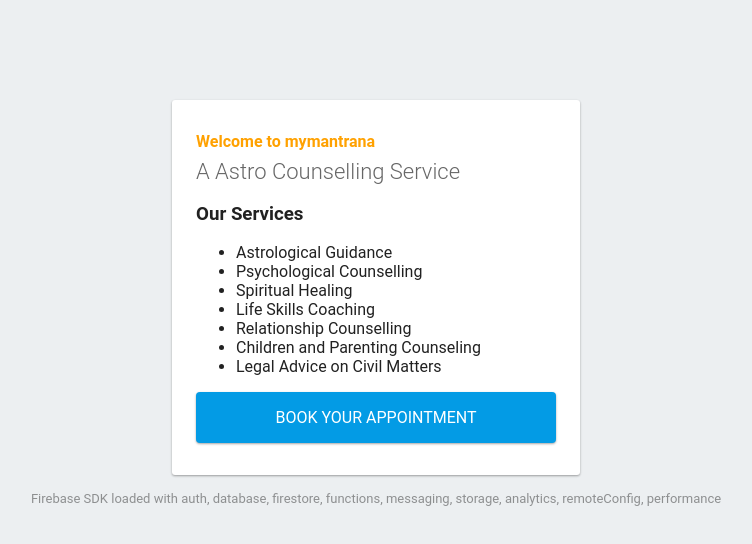
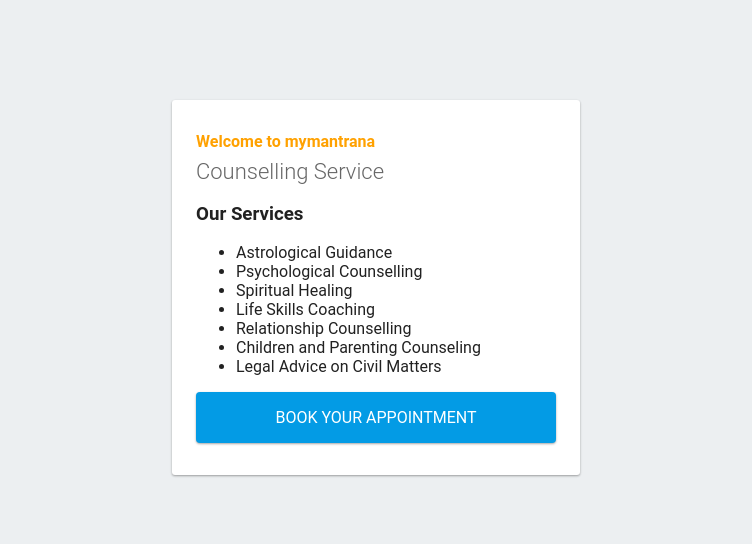
Before and after one commit to abhinavvashisht/mymantrana, a website: page public/index.html in a window 1280 px wide. Shown: the whole page, without its empty margins (264-1016 px from the left). Drawn offline with Linux system fonts and the light colour scheme; some packages are replaced by stand-ins of ours.

Commit message:
Edited Index Page

```diff
--- a/public/index.html
+++ b/public/index.html
@@ -41,7 +41,7 @@
   <body>
     <div id="message">
       <h2>Welcome to mymantrana</h2>
-      <h1>A Astro Counselling Service</h1>
+      <h1>Counselling Service</h1>
       <h3>Our Services</h3>
       <ul>
         <li>Astrological Guidance</li>
@@ -54,7 +54,7 @@
       </ul>
       <a target="_blank" href="https://calendar.app.google/U3Z5rN4XHp2BkjuS8">Book Your Appointment</a>
     </div>
-    <p id="load">Firebase SDK Loading&hellip;</p>
+    <!-- <p id="load">Firebase SDK Loading&hellip;</p> -->
 
     <script>
       document.addEventListener('DOMContentLoaded', function() {
```
